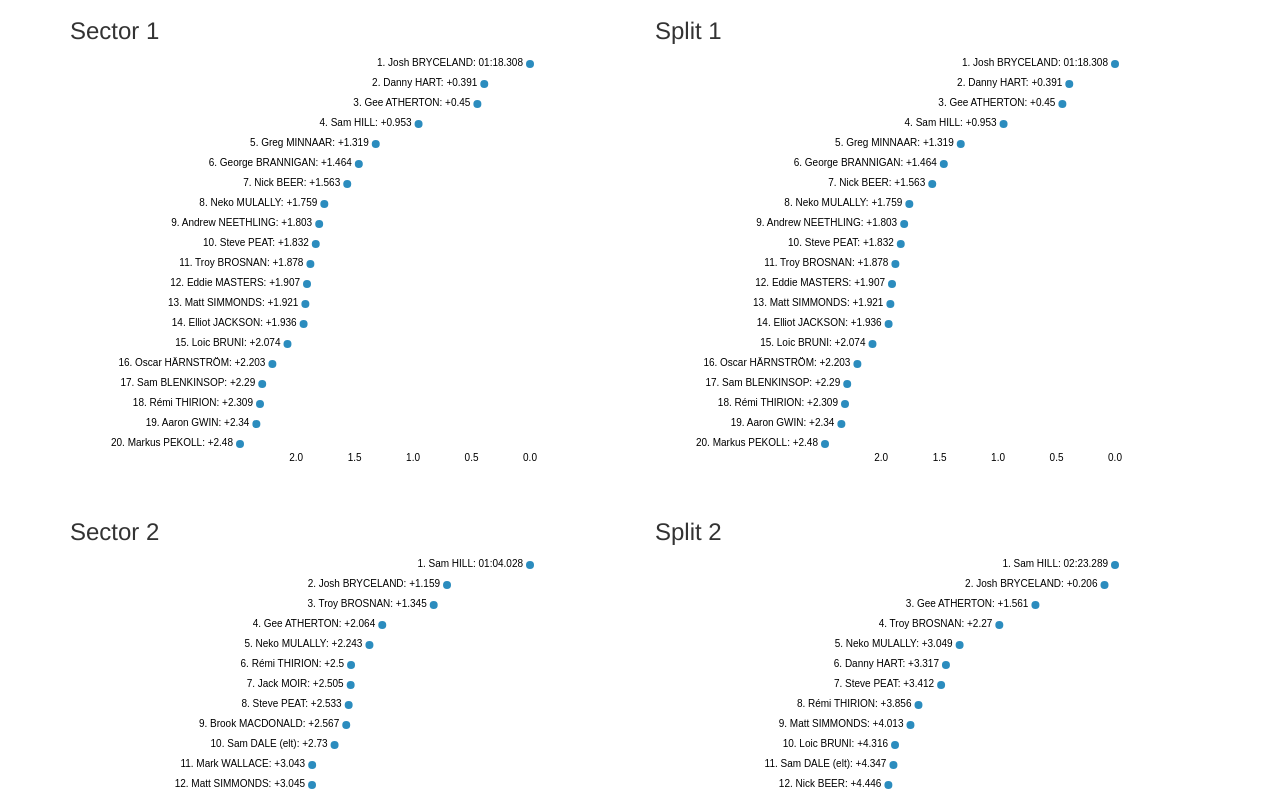
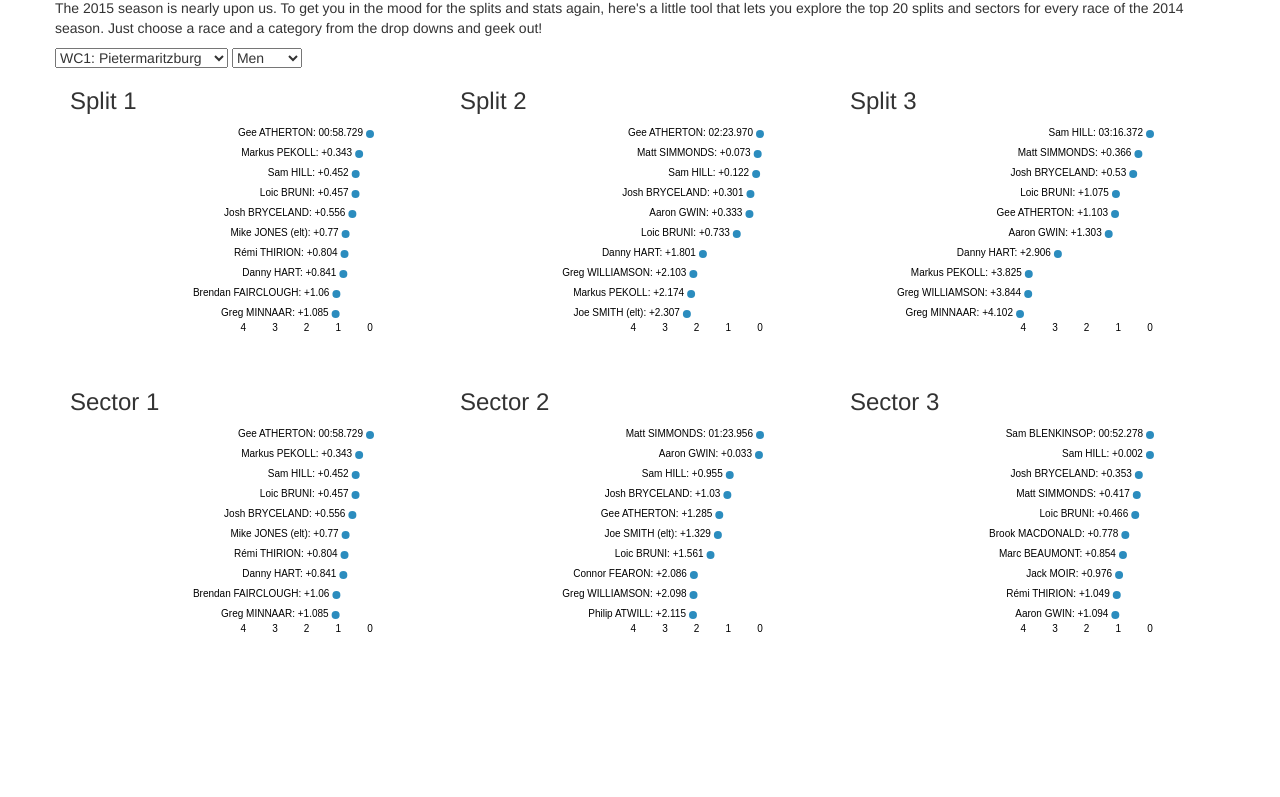
Before and after one commit to markshilton/Look-At-The-Stats, a plain HTML site: page bootstrap_test.html in a window 1280 px wide. Shown: the part 72-869 px from the top of the page. After the commit the page ends 800 px from the top, so only its background shows below. Drawn offline with Linux system fonts and the light colour scheme.

Commit message:
tidied up chart code and added basic drop down boxes

```diff
--- a/bootstrap_test.html
+++ b/bootstrap_test.html
@@ -28,47 +28,70 @@
   <body>
       <div class="container">
 
-          <h1>Look at the stats!</h1>
+          <h1>All the stats from the 2014 World Cup in one place</h1>
+          <div class="row">
+            <p>The 2015 season is nearly upon us. To get you in the mood for the splits and stats again, here's a little tool that lets you explore the top 20 splits and sectors for every race of the 2014 season. Just choose a race and a category from the drop downs and geek out!</p>
+          </div>
 
           <div class="row">
-              <div class="col-md-6", id="sector1">
-                  <h3>Sector 1</h3>
+            <select id="venues">
+              <option value="Pietermaritzburg">WC1: Pietermaritzburg</option>
+              <option value="Cairns">WC2: Cairns</option>
+              <option value="Fort William">WC3: Fort William</option>
+              <option value="Leogang">WC4: Leogang</option>
+              <option value="Mont Sainte-Anne">WC5: Mont Sainte-Anne</option>
+              <option value="Windham">WC6: Windham</option>
+              <option value="Meribel">WC7: Meribel</option>
+              <option value="Hafjell">WCh: Hafjell</option>
+            </select>
+
+            <select id="categories">
+              <option value="Men">Men</option>
+              <option value="Women">Women</option>
+            </select>
+          </div>
+
+          <div class="row">
+              <div class="col-md-4", id="split1">
+                  <h3>Split 1</h3>
               </div>
 
-              <div class="col-md-6", id="split1">
-                  <h3>Split 1</h3>
+              <div class="col-md-4", id="split2">
+                  <h3>Split 2</h3>
+              </div>
+
+              <div class="col-md-4", id="split3">
+                  <h3>Split 3</h3>
               </div>
           </div>
 
           <div class="row">
-              <div class="col-md-6", id="sector2">
+              <div class="col-md-4", id="sector1">
+                  <h3>Sector 1</h3>
+              </div>
+
+              <div class="col-md-4", id="sector2">
                   <h3>Sector 2</h3>
               </div>
 
-              <div class="col-md-6", id="split2">
-                  <h3>Split 2</h3>
-              </div>
-          </div>
-
-          <div class="row">
-              <div class="col-md-6", id="sector3">
+              <div class="col-md-4", id="sector3">
                   <h3>Sector 3</h3>
-              </div>
-
-              <div class="col-md-6", id="split3">
-                  <h3>Split 3</h3>
               </div>
           </div>
       </div>
 
       <script type="text/javascript">
-        racingDots({data: "data/seasonData_flat.json",
-                  width: 480,
-                  listLength : 20,
+        var params = {data: "data/seasonData_flat.json",
+                  venue: "Meribel",
+                  category: "Men",
+                  width: 320,
+                  listLength : 10,
                   dotSpacing  : 20,
                   svgPadding : 20,
                   labelPadding : 150,
-                  dotRadius : 4});
+                  dotRadius : 4};
+
+        initCharts(params);
       </script>
 
       <script type="text/javascript" src="js/jquery-1.11.2.js"></script>
--- a/js/chartCode.js
+++ b/js/chartCode.js
@@ -1,39 +1,56 @@
-(function() {
-    buildPourOverCollection = function(seasonData){
+var Charting = (function() {
+
+    var collection, results, raceSets, maxAxis, chartData, svg, sector, height, width
+    sectors = ['split1', 'split2', 'split3', 'sector1', 'sector2', 'sector3'];
+
+    buildPourOverCollection = function (params, data){
         //Initialise the PourOver collection
+        collection = new PourOver.Collection(data)
 
-        var collection = new PourOver.Collection(seasonData)
-
+        //Build the filters and add them to the collection
         var venues = PourOver.makeExactFilter("venue", ["Pietermaritzburg", "Cairns", "Fort William", "Leogang", "Mont Sainte-Anne", "Windham", "Meribel", "Hafjell"]),
         categories = PourOver.makeExactFilter("category", ["Men", "Women"]),
-        split1Rank = PourOver.makeRangeFilter("split1Rank", [[1,20]]),
-        split2Rank = PourOver.makeRangeFilter("split2Rank", [[1,20]]),
-        split3Rank = PourOver.makeRangeFilter("split3Rank", [[1,20]]),
-        sector1Rank = PourOver.makeRangeFilter("sector1Rank", [[1,20]]),
-        sector2Rank = PourOver.makeRangeFilter("sector2Rank", [[1,20]]),
-        sector3Rank = PourOver.makeRangeFilter("sector3Rank", [[1,20]]);
+        split1Rank = PourOver.makeRangeFilter("split1Rank", [[1,params.listLength]]),
+        split2Rank = PourOver.makeRangeFilter("split2Rank", [[1,params.listLength]]),
+        split3Rank = PourOver.makeRangeFilter("split3Rank", [[1,params.listLength]]),
+        sector1Rank = PourOver.makeRangeFilter("sector1Rank", [[1,params.listLength]]),
+        sector2Rank = PourOver.makeRangeFilter("sector2Rank", [[1,params.listLength]]),
+        sector3Rank = PourOver.makeRangeFilter("sector3Rank", [[1,params.listLength]]);
 
         collection.addFilters([venues, categories, split1Rank, split2Rank, split3Rank, sector1Rank, sector2Rank, sector3Rank])
 
-        collection.filters.venue.query("Hafjell");
-        collection.filters.category.query("Men");
-        collection.filters.split1Rank.query([1,20]);
-        collection.filters.split2Rank.query([1,20]);
-        collection.filters.split3Rank.query([1,20]);
-        collection.filters.sector1Rank.query([1,20]);
-        collection.filters.sector2Rank.query([1,20]);
-        collection.filters.sector3Rank.query([1,20]);
+        //Create initial query sets
+        collection.filters.venue.query(params.venue);
+        collection.filters.category.query(params.category);
+        collection.filters.split1Rank.query([1,params.listLength]);
+        collection.filters.split2Rank.query([1,params.listLength]);
+        collection.filters.split3Rank.query([1,params.listLength]);
+        collection.filters.sector1Rank.query([1,params.listLength]);
+        collection.filters.sector2Rank.query([1,params.listLength]);
+        collection.filters.sector3Rank.query([1,params.listLength]);
+
+        raceSets = {"split1Set" : collection.filters.split1Rank.current_query,
+            "split2Set" : collection.filters.split2Rank.current_query,
+            "split3Set" : collection.filters.split3Rank.current_query,
+            "sector1Set" : collection.filters.sector1Rank.current_query,
+            "sector2Set" : collection.filters.sector2Rank.current_query,
+            "sector3Set" : collection.filters.sector3Rank.current_query};
 
         return collection
+
     }
 
+    //Get the data for the top n positions at a given split or sector
     getChartData = function(collection, result_set, sortField){
         var venue_set = collection.filters.venue.current_query,
         category_set = collection.filters.category.current_query,
-        output_set = venue_set.and(category_set).and(result_set);
+        output_set = venue_set.and(category_set).and(result_set),
+        results = sortChartData(collection.get(output_set.cids), sortField);
+        return results;
+        }
 
-          results = collection.get(output_set.cids);
-
+    //Helper function to sort the chart data in ascending order
+    sortChartData = function(results, sortField){
         results.sort(function(a, b){
           if(a[sortField] == b[sortField])
           return 0;
@@ -46,23 +63,15 @@
         return results;
         }
 
-
     //Draw the chart
     drawChart = function(params){
-        var height = params.dotSpacing * params.listLength + (2 * params.svgPadding);
-        var width = params.width;
 
-        var svg = d3.select('#' + params.sector)
-                    .append("svg")
-                    .attr("height", height)
-                    .attr("width", width);
-
-        var gap = params.sector + "Gap",
-        rank = params.sector + "Rank";
+        var gap = sector + "Gap",
+        rank = sector + "Rank";
 
         //Set scale for data display
         var xScale = d3.scale.linear()
-                .domain([0, d3.max(params.chartData, function(d){return d[gap];})])
+                .domain([0, maxAxis])
                 .range([params.width - params.svgPadding, params.labelPadding + params.svgPadding]);
 
         //Define the x-axis
@@ -70,14 +79,17 @@
                 .scale(xScale)
                 .orient("bottom")
                 .ticks(5)
-                .tickSize("-" + params.height, 0, 0)
+                .tickSize(  params.height, 0, 0)
 
         //Draw the data points
         var circles = svg.selectAll("circle")
-                .data(params.chartData)
+                .data(chartData);
+
+        //Update old elements as required
+        circles.attr("class", "update")
                 .enter()
                 .append("circle")
-                .attr("cx", d3.max(params.chartData, function(d){return d[gap];}))
+                .attr("cx", maxAxis)
                 .transition().attr("cx", function(d){return xScale(d[gap]);}).duration(1000).delay(500)
                 .attr("cy", function(d, i){return (i * params.dotSpacing) + (params.dotSpacing/2);})
                 .attr("r", params.dotRadius + "px")
@@ -85,12 +97,12 @@
 
         //Label the data  points
         var labels = svg.selectAll("text")
-                .data(params.chartData)
+                .data(chartData)
                 .enter()
                 .append("text")
                 .text(function(d){
-                  if(d[rank] == 1){return d[rank] + ". " + d['name'] + ": " + d[params.sector];}
-                  else {return d[rank] + ". " + d['name'] + ": +" + d[gap];}
+                  if(d[rank] == 1){return d['name'] + ": " + d[sector];}
+                  else {return d['name'] + ": +" + d[gap];}
                   })
                 .attr("x", function(d){return xScale(d[gap]) - 7;})
                 .attr("y", function(d, i){return (i * params.dotSpacing) + ((params.dotSpacing/2) + (params.dotRadius/2));})
@@ -109,26 +121,36 @@
                   .attr("font-size", "10px");
     }
 
-    racingDots = function(params){
-        //Select the correct page element and then set up the svg canvas for us to draw on
-        var sectors = ['sector1', 'sector2', 'sector3', 'split1', 'split2', 'split3'];
+    //Helper function to loop through all six charts that need to be drawn/refreshed
+    updateCharts = function(params){
+          for(i=0; i < sectors.length; i++){
+            sector = sectors[i]
+            drawChart(params)
+          }
 
-        //Load the data
+        }
+
+    //Do the inital data load, create PourOver collection and draw the charts
+    initCharts = function(params){
         d3.json((params.data) + (params.refresh ? ("#" + Math.random()) : ""), function(error, json) {
-          var collection = buildPourOverCollection(json)
+          collection = buildPourOverCollection(params, json)
+          for (i = 0; i < sectors.length; i++){
+                sector = sectors[i]
+                var split3Data = getChartData(collection, raceSets['split3Set'], 'split3Rank');
+                maxAxis = d3.max(split3Data, function(d){return d['split3Gap'];});
+                chartData = getChartData(collection, raceSets[sectors[i] + "Set"], sectors[i] + "Rank")
 
-          var raceSets = {"split1Set" : collection.filters.split1Rank.current_query,
-                          "split2Set" : collection.filters.split2Rank.current_query,
-                          "split3Set" : collection.filters.split3Rank.current_query,
-                          "sector1Set" : collection.filters.sector1Rank.current_query,
-                          "sector2Set" : collection.filters.sector2Rank.current_query,
-                          "sector3Set" : collection.filters.sector3Rank.current_query};
+                height = params.dotSpacing * params.listLength + (2 * params.svgPadding),
+                width = params.width;
+                svg = d3.select('#' + sector)
+                            .append("svg")
+                            .attr("height", height)
+                            .attr("width", width);
 
-          for (i = 0; i < sectors.length; i++){
-                    params.sector = sectors[i]
-                    params.chartData = getChartData(collection, raceSets[sectors[i] + "Set"], sectors[i] + "Rank")
-                    drawChart(params)}
-          })
+                drawChart(params)
+            }
+        })
         }
+
   }
 )();
```
